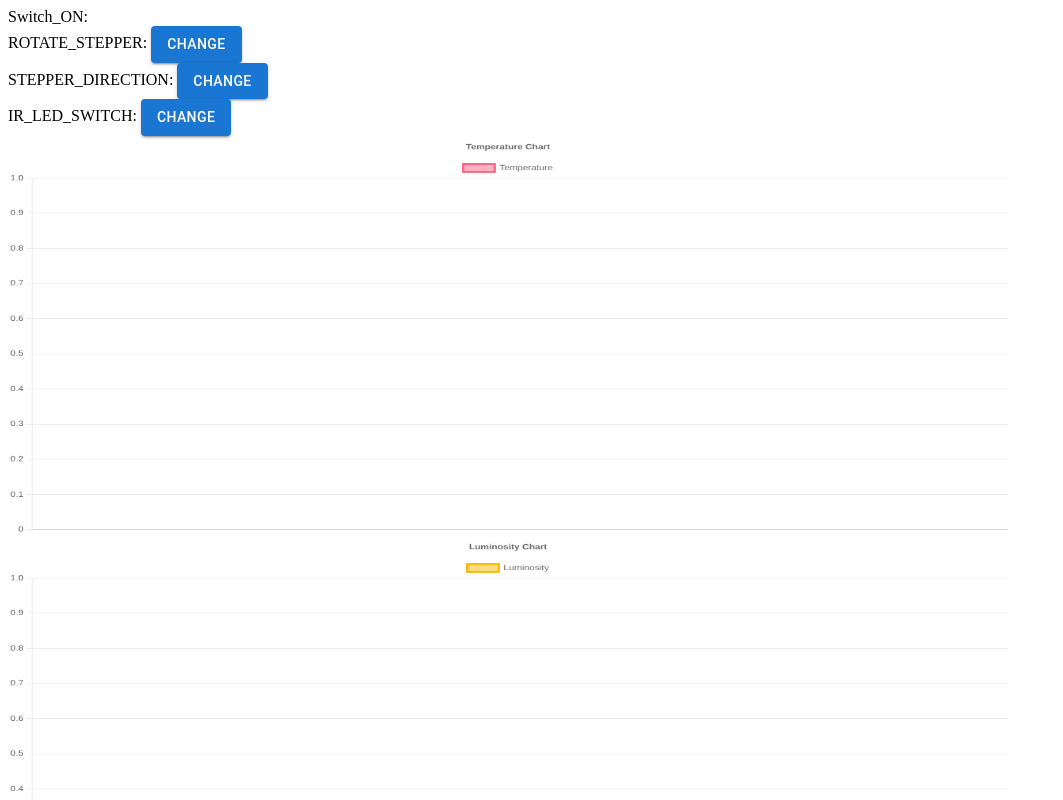
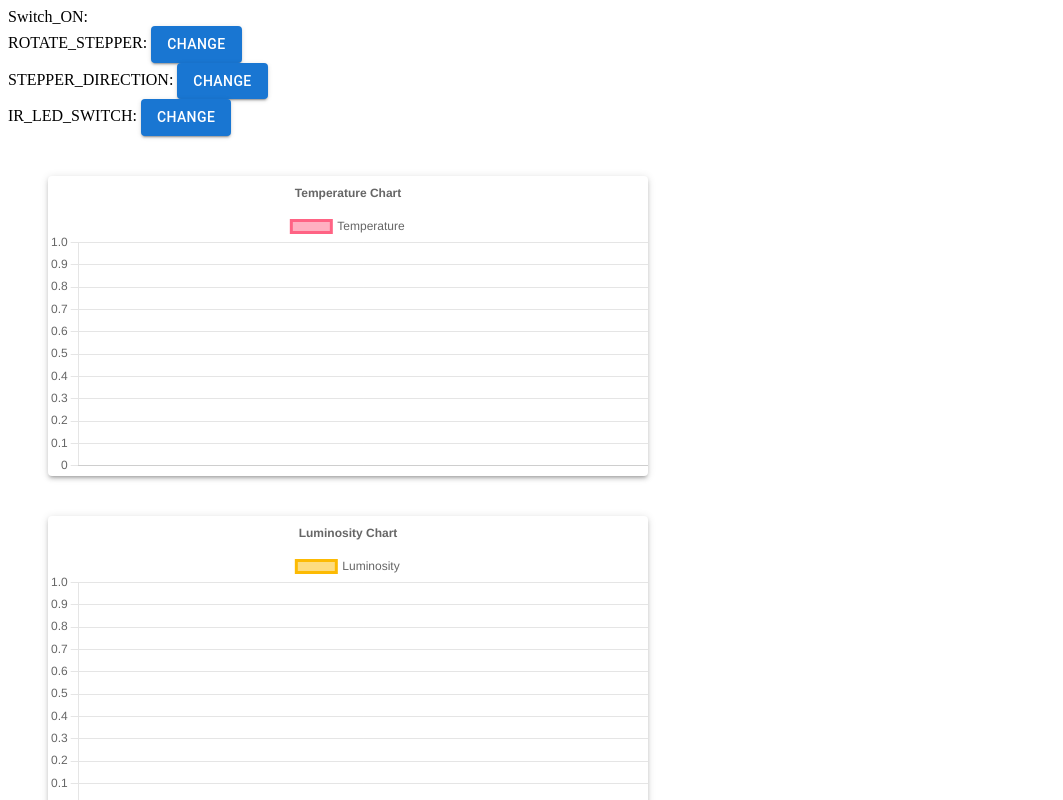
Before and after one commit to Ramzza/edu-ma3-iot-vizsga-FE, a React (Create React App) app in the folder iot-vizsga-fe/: page / in a window 1280 px wide. Shown: the top 800 px of the page, without its empty margins (0-1063 px from the left). Built offline with nearby package versions, Linux system fonts and the light colour scheme; no server answers; the database is empty.

Commit message:
chart size + style

```diff
--- a/iot-vizsga-fe/src/App.css
+++ b/iot-vizsga-fe/src/App.css
@@ -1,8 +1,3 @@
-canvas {
-	width: 1000px !important;
-	height: 400px !important;
-}
-
 .App {
 	text-align: center;
 }
--- a/iot-vizsga-fe/src/App.js
+++ b/iot-vizsga-fe/src/App.js
@@ -1,4 +1,5 @@
 import React from 'react';
+import { Paper } from '@mui/material';
 
 import './App.css';
 import ActionPanel from './components/ActionPanel';
@@ -8,28 +9,43 @@ import TemperatureDataService from './services/temperatureService';
 import LuminosityDataService from './services/luminosityService';
 import HumidityDataService from './services/humidityService';
 
+const styles = {
+	myPaper: {
+		width: '600px',
+		height: '300px',
+		margin: '40px',
+	},
+};
+
 const App = () => {
 	return (
 		<div>
 			<ActionPanel />
+
+			<Paper style={styles.myPaper} elevation={3}>
 				<SourceChart
 					dataSource={TemperatureDataService}
 					label={'Temperature'}
 					lineColor={'red'}
 					title={'Temperature Chart'}
 				/>
+			</Paper>
+			<Paper style={styles.myPaper} elevation={3}>
 				<SourceChart
 					dataSource={LuminosityDataService}
 					label={'Luminosity'}
 					lineColor={'yellow'}
 					title={'Luminosity Chart'}
 				/>
+			</Paper>
+			<Paper style={styles.myPaper} elevation={3}>
 				<SourceChart
 					dataSource={HumidityDataService}
 					label={'Humidity'}
 					lineColor={'blue'}
 					title={'Luminosity Chart'}
 				/>
+			</Paper>
 			<ActionHistory />
 		</div>
 	);
--- a/iot-vizsga-fe/src/components/MyLineChart.js
+++ b/iot-vizsga-fe/src/components/MyLineChart.js
@@ -20,6 +20,13 @@ ChartJS.register(
 	Tooltip,
 	Legend
 );
+
+const styles = {
+	myChart: {
+		width: 'inherit',
+		height: 'inherit',
+	},
+};
 
 const getRandomInt = (max) =>
 	Math.floor((Math.random() * max * -1) ^ Math.floor(Math.random() * 2));
@@ -62,7 +69,15 @@ const MyLineChart = (props) => {
 			  ],
 	};
 
-	return <Line options={options} data={data} height={100} width={200} />;
+	return (
+		<Line
+			style={styles.myChart}
+			options={options}
+			data={data}
+			height={100}
+			width={200}
+		/>
+	);
 };
 
 export default MyLineChart;
--- a/iot-vizsga-fe/src/components/SourceChart.js
+++ b/iot-vizsga-fe/src/components/SourceChart.js
@@ -1,4 +1,3 @@
-import { rgbToHex } from '@mui/material';
 import React, { useState, useEffect } from 'react';
 import MyLineChart from './MyLineChart';
 
@@ -90,9 +89,7 @@ const SourceChart = (props) => {
 	}, [temperatures.length]);
 
 	return (
-		<div>
-			<MyLineChart data={chartData} labels={chartLabels} title={props.title} />
-		</div>
+		<MyLineChart data={chartData} labels={chartLabels} title={props.title} />
 	);
 };
 
```
Lines whose indentation alone changed are shown as unchanged.
